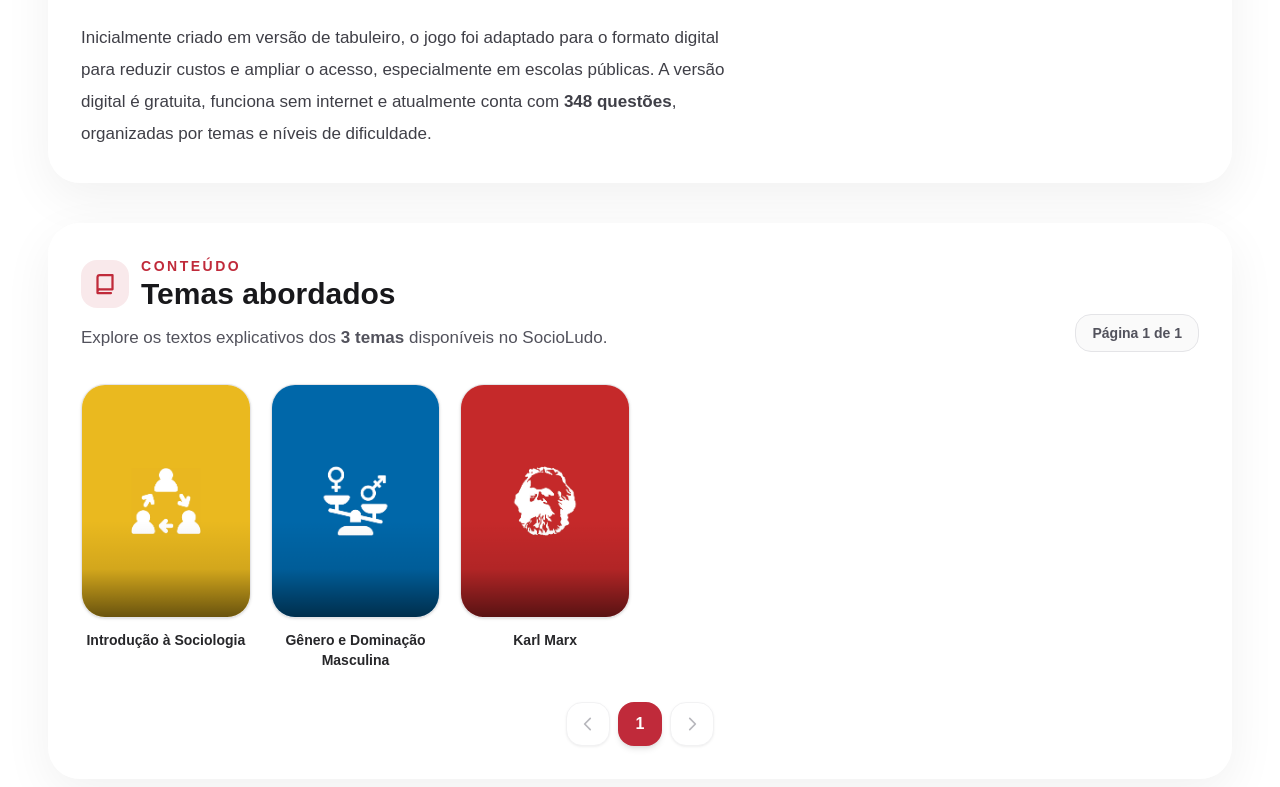
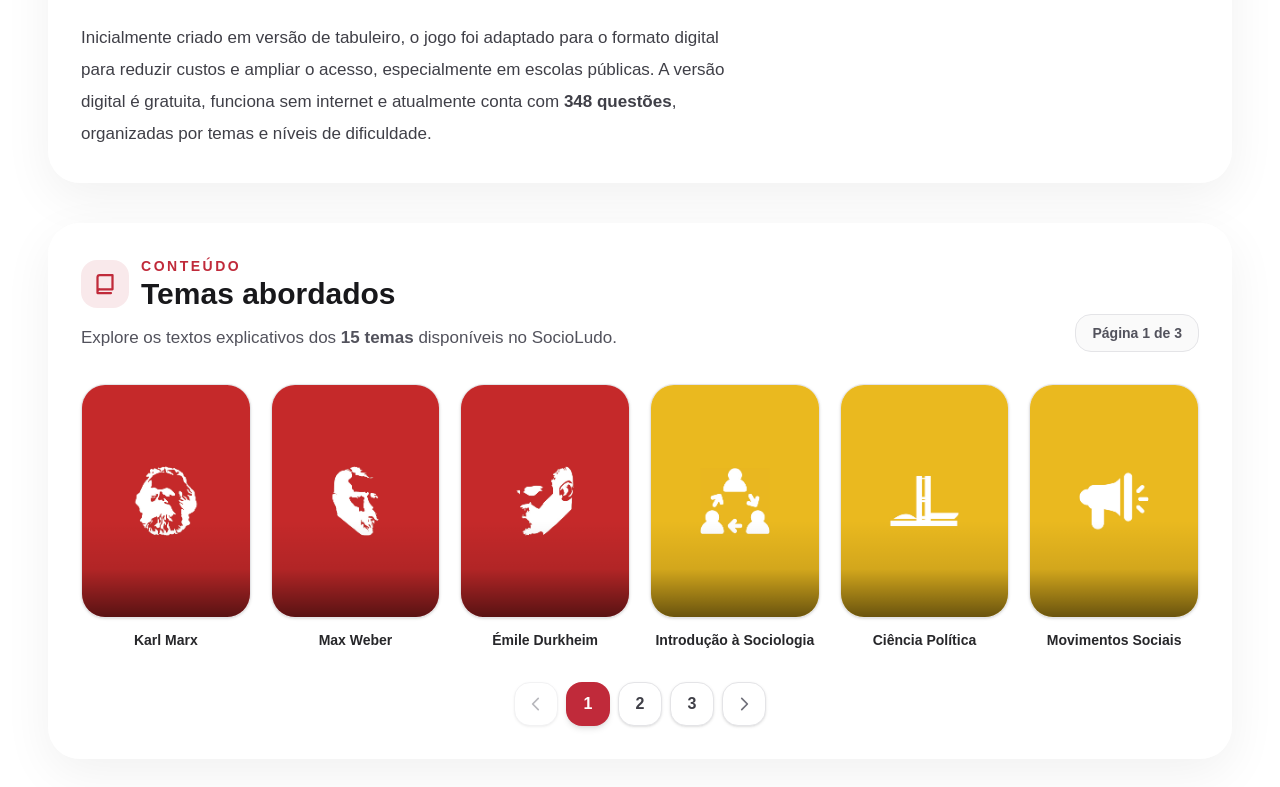
Before and after one commit to MaisSocioLudo/maissocioludo-front, a Next.js app: page / in a window 1280 px wide. Shown: the part 1228-2015 px from the top of the page. Built offline with nearby package versions, Linux system fonts and the light colour scheme.

Commit message:
Melhorias

```diff
--- a/src/app/(components)/banner.tsx
+++ b/src/app/(components)/banner.tsx
@@ -43,7 +43,7 @@ export default function Banner() {
               Plataforma educativa de Sociologia
             </div>
 
-            <h1 className="mt-5 text-4xl font-black uppercase leading-tight tracking-tight text-[var(--color-cinza)] sm:text-5xl lg:text-6xl">
+            <h1 className="mt-5 text-4xl font-black uppercase leading-tight tracking-tight text-[var(--color-cinza)] text-[50px] lg:text-6xl">
               +SocioLudo
             </h1>
 
--- a/src/app/estudos/[id]/page.tsx
+++ b/src/app/estudos/[id]/page.tsx
@@ -27,7 +27,7 @@ export async function generateMetadata({ params }: Props): Promise<Metadata> {
 
   return {
     title: `${tema.nome} | +SocioLudo`,
-    description: tema.introducao,
+    description: "Saiba mais sobre " + tema.nome,
   };
 }
 
--- a/src/app/temas/tema-content-loader.ts
+++ b/src/app/temas/tema-content-loader.ts
@@ -1,4 +1,3 @@
-// src/data/tema-content-loader.ts
 import { readFile } from "fs/promises";
 import path from "path";
 import type { TemaContent } from "@/types/tema-content";
@@ -47,8 +46,23 @@ export async function getTemaContent(id: string): Promise<TemaContent> {
     `${safeId}.json`
   );
 
-  const file = await readFile(filePath, "utf-8");
-  const content = JSON.parse(file) as TemaContent;
+  let content: TemaContent;
+
+  try {
+    const file = await readFile(filePath, "utf-8");
+    content = JSON.parse(file) as TemaContent;
+  } catch (error) {
+    // Se o arquivo não for encontrado, carrega o 'vazio.json'
+    const fallbackFilePath = path.join(
+      process.cwd(),
+      "src",
+      "content",
+      "temas",
+      "vazio.json"
+    );
+    const fallbackFile = await readFile(fallbackFilePath, "utf-8");
+    content = JSON.parse(fallbackFile) as TemaContent;
+  }
 
   return {
     ...content,
--- a/src/app/temas/temas.ts
+++ b/src/app/temas/temas.ts
@@ -6,22 +6,81 @@ export interface Tema {
 
 export const temas: Tema[] = [
   {
+    id: "karl_marx",
+    nome: "Karl Marx",
+    cor: "#C02A3A",
+  },
+  {
+    id: "max_weber",
+    nome: "Max Weber",
+    cor: "#C02A3A"
+  },
+  {
+    id: "emile_durkheim",
+    nome: "Émile Durkheim",
+    cor: "#C02A3A"
+  },
+  {
     id: "introducao_sociologia",
     nome: "Introdução à Sociologia",
-    cor: "#eab91f"
+    cor: "#F7B608"
+  },
+  {
+    id: "ciencia_politica",
+    nome: "Ciência Política",
+    cor: "#F7B608"
+  },
+  {
+    id: "movimentos_sociais",
+    nome: "Movimentos Sociais",
+    cor: "#F7B608"
+  },
+  {
+    id: "sociedade_informacional",
+    nome: "Sociedade Informacional",
+    cor: "#2DAB5C"
+  },
+  {
+    id: "antropologia",
+    nome: "Antropologia",
+    cor: "#2DAB5C"
+  },
+
+  {
+    id: "cultura",
+    nome: "Cultura",
+    cor: "#2DAB5C"
+  },
+  {
+    id: "povos_indigenas",
+    nome: "Povos Indígenas",
+    cor: "#2DAB5C"
+  },
+  {
+    id: "religiosidade",
+    nome: "Religiosidade",
+    cor: "#2DAB5C"
+  },
+  {
+    id: "diversidade_sexual",
+    nome: "Diversidade Sexual",
+    cor: "#0267B2"
   },
   {
     id: "dominacao_masculina",
-    nome: "Gênero e Dominação Masculina",
-    cor: "",
-
+    nome: "Dominação Masculina",
+    cor: "#0267B2"
   },
   {
-    id: "karl_marx",
-    nome: "Karl Marx",
-    cor: "#c52128",
+    id: "racismo",
+    nome: "Racismo",
+    cor: "#0267B2"
   },
-
+  {
+    id: "trabalho",
+    nome: "Trabalho",
+    cor: "#0267B2"
+  }
 ];
 
 export function getTemaById(id: string) {
--- /dev/null
+++ b/src/content/temas/vazio.json
@@ -0,0 +1,36 @@
+{
+  "title": "Arquivo vazio",
+  "description": "",
+  "sections": [
+    {
+      "id": "conceitos",
+      "title": "INICIO",
+      "blocks": [
+        {
+          "type": "paragraph",
+          "content": ""
+        },
+        {
+          "type": "heading",
+          "id": "Teste",
+          "content": "Teste"
+        }
+      ]
+    },
+    {
+      "id": "indicacoes",
+      "title": "Indicações",
+      "blocks": []
+    },
+    {
+      "id": "referencias",
+      "title": "Referências bibliográficas",
+      "blocks": [
+        {
+          "type": "list",
+          "items": []
+        }
+      ]
+    }
+  ]
+}
```
